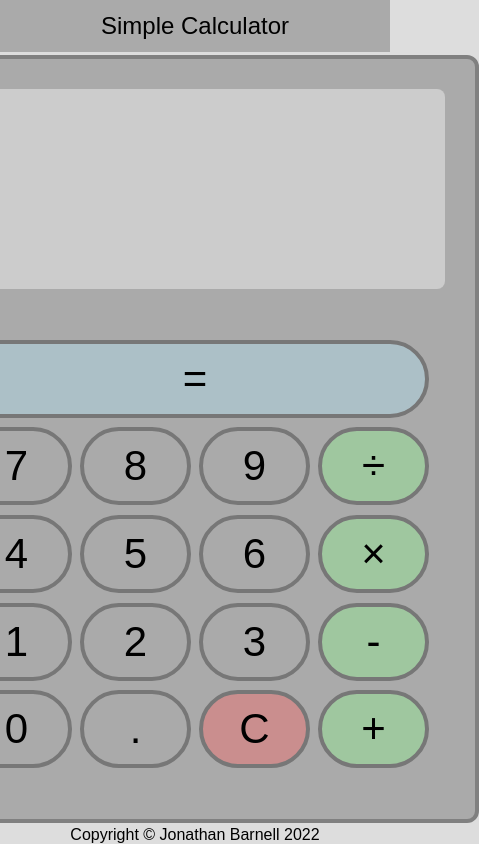
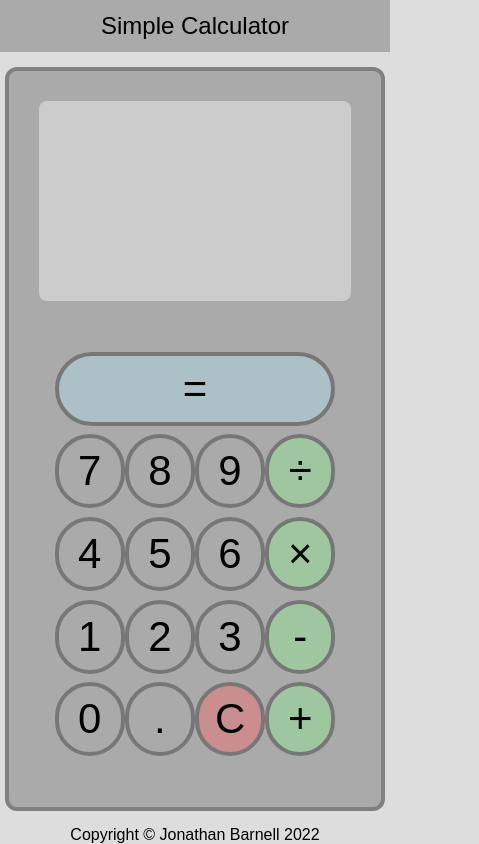
Before and after one commit to jbarnell1/calculator_project, a plain HTML site: page index.html in a window 390 px wide. Shown: the whole page, 479 px wide, since content can reach past the window. Drawn offline with Linux system fonts and the light colour scheme.

Commit message:
added more responsive design to calculator sizing

```diff
--- a/style/style.css
+++ b/style/style.css
@@ -20,8 +20,9 @@ body {
     display: flex;
     flex-direction: column;
     justify-content: center;
-    height: 700px;
-    width: 500px;
+    height: 80%;
+    width: 80%;
+    max-width: 500px;
     padding: 30px;
     gap: 30px;
 }
```
